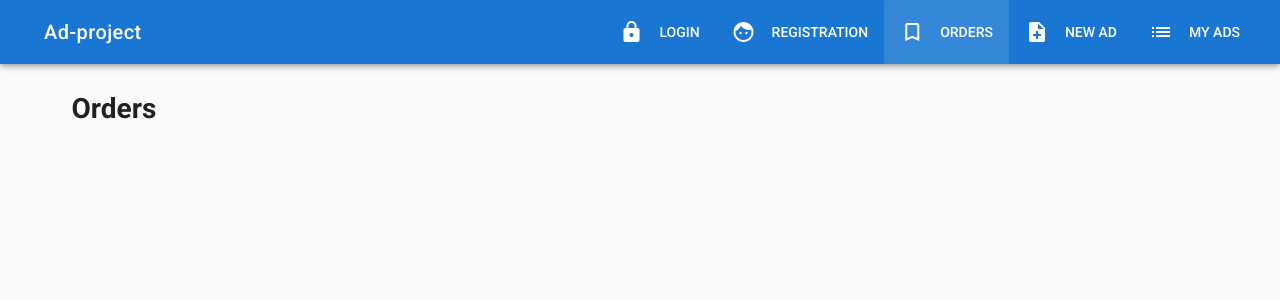
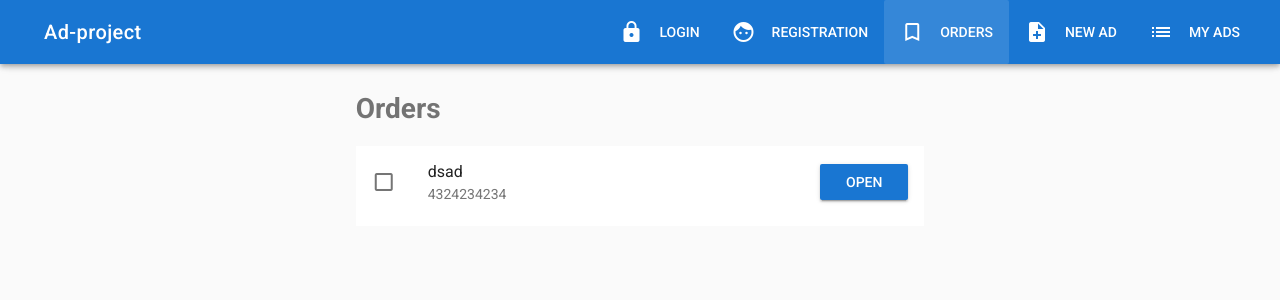
Before and after one commit to Tamtamlg/ad-project, a Vue app: page /orders in a window 1280 px wide. Shown: the top 300 px of the page. Built offline with nearby package versions, Linux system fonts and the light colour scheme.

Commit message:
orders page

```diff
--- a/src/App.vue
+++ b/src/App.vue
@@ -16,7 +16,9 @@
     </v-navigation-drawer>
     <v-toolbar app dark color="primary">
       <v-toolbar-side-icon @click="drawer = !drawer" class="hidden-md-and-up"></v-toolbar-side-icon>
-      <v-toolbar-title>Ad-project</v-toolbar-title>
+      <v-toolbar-title>
+        <router-link to="/" tag="span" class="pointer">Ad-project</router-link>
+      </v-toolbar-title>
       <v-spacer></v-spacer>
       <v-toolbar-items class="hidden-sm-and-down">
         <v-btn flat v-for="link of links" :key="link.title" :to="link.url">
@@ -46,3 +48,9 @@ export default {
   }
 }
 </script>
+
+<style scoped>
+  .pointer {
+    cursor: pointer;
+  }
+</style>
--- a/src/components/Home.vue
+++ b/src/components/Home.vue
@@ -1,23 +1,75 @@
 <template>
-  <v-container>
-    <v-layout row>
-      <v-flex xs12>
-        <h1>Home</h1>
-      </v-flex>
-    </v-layout>
-  </v-container>
+  <div>
+    <v-container fluid>
+      <v-layout row>
+        <v-flex xs12>
+          <v-carousel>
+            <v-carousel-item
+              v-for="ad of ads"
+              :key="ad.id"
+              :src="ad.imgSrc"
+            >
+              <div class="car-item">
+                <v-btn class="error" :to="'/ad/' + ad.id">{{ad.title}}</v-btn>
+              </div>
+            </v-carousel-item>
+          </v-carousel>
+        </v-flex>
+      </v-layout>
+    </v-container>
+
+    <v-container grid-list-lg>
+      <v-layout row wrap>
+        <v-flex
+          xs12
+          sm6
+          md4
+          v-for="ad of ads"
+          :key="ad.id"
+          ><v-card>
+            <v-card-media
+              :src="ad.imgSrc"
+              height="200px"
+            ></v-card-media>
+
+            <v-card-title primary-title>
+              <div>
+                <h3 class="headline mb-0">{{ad.title}}</h3>
+                <div>{{ad.description}}</div>
+              </div>
+            </v-card-title>
+
+            <v-card-actions>
+              <v-spacer></v-spacer>
+              <v-btn flat :to="'/ad/' + ad.id">Open</v-btn>
+              <v-btn raised class="primary">Buy</v-btn>
+            </v-card-actions>
+          </v-card>
+        </v-flex>
+      </v-layout>
+    </v-container>
+  </div>
 </template>
 
 <script>
 export default {
   data () {
     return {
-
+      ads: [
+        {title: 'First ad', description: 'first description', promo: false, imgSrc: 'https://cdn.vuetifyjs.com/images/carousel/bird.jpg', id: '123'},
+        {title: 'Secont ad', description: 'first description', promo: true, imgSrc: 'https://cdn.vuetifyjs.com/images/carousel/sky.jpg', id: '1234'},
+        {title: 'Third ad', description: 'first description', promo: true, imgSrc: 'https://cdn.vuetifyjs.com/images/carousel/squirrel.jpg', id: '12345'}
+      ]
     }
   }
 }
 </script>
 
 <style>
-
+  .car-item {
+    position: absolute;
+    bottom: 50px;
+    left: 50%;
+    transform: translate(-50%, 0);
+  }
 </style>
--- a/src/components/User/Orders.vue
+++ b/src/components/User/Orders.vue
@@ -1,8 +1,31 @@
 <template>
   <v-container>
     <v-layout row>
-      <v-flex xs12>
-        <h1>Orders</h1>
+      <v-flex xs12 sm6 offset-sm3>
+        <h1 class="text--secondary mb-3">Orders</h1>
+        <v-list
+          subheader
+          two-line
+        >
+          <v-list-tile
+            v-for="order of orders"
+            :key="order.id"
+          >
+            <v-list-tile-action>
+              <v-checkbox color="success" :input-value="order.done" @change="markDone(order)"></v-checkbox>
+            </v-list-tile-action>
+
+            <v-list-tile-content>
+              <v-list-tile-title>{{order.name}}</v-list-tile-title>
+              <v-list-tile-sub-title>{{order.phone}}</v-list-tile-sub-title>
+            </v-list-tile-content>
+
+            <v-list-tile-action>
+              <v-btn class="primary" :to="'/ad/' + order.adId">Open</v-btn>
+            </v-list-tile-action>
+          </v-list-tile>
+
+        </v-list>
       </v-flex>
     </v-layout>
   </v-container>
@@ -12,7 +35,20 @@
 export default {
   data () {
     return {
-
+      orders: [
+        {
+          id: 'uqwyte',
+          name: 'dsad',
+          phone: '4324234234',
+          adId: '123',
+          done: false
+        }
+      ]
+    }
+  },
+  methods: {
+    markDone (order) {
+      order.done = true
     }
   }
 }
```
